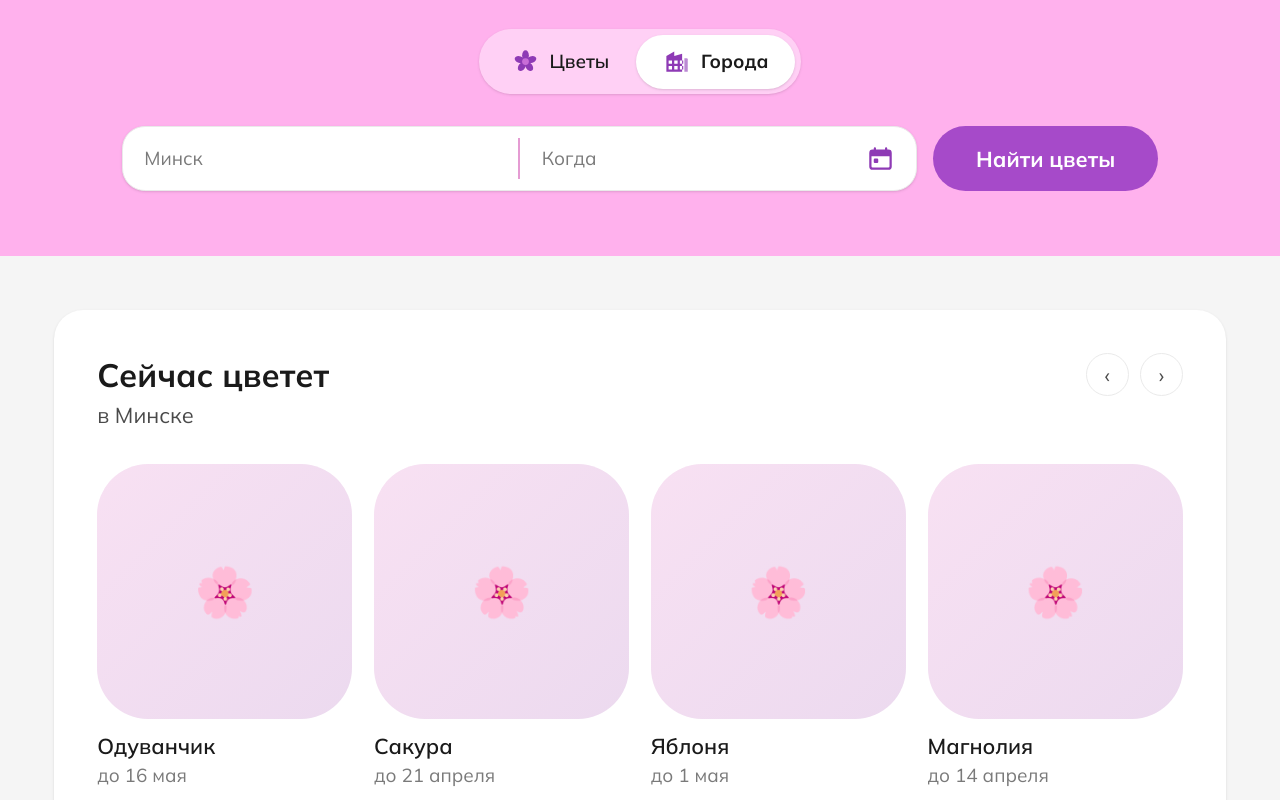
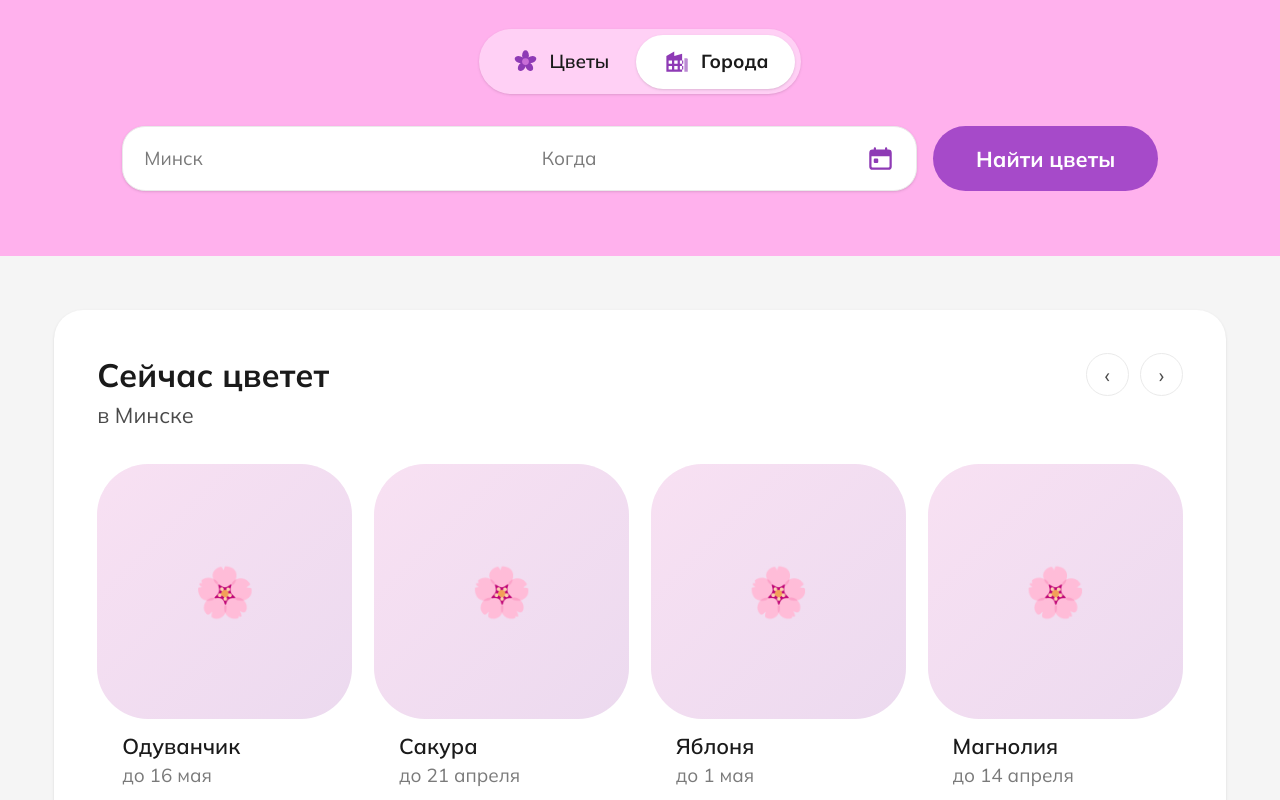
Before and after one commit to Spalesja/flowercalendar, a Next.js app: page / in a window 1280 px wide. Shown: the part 280-1080 px from the top of the page. Built offline with nearby package versions, Linux system fonts and the light colour scheme.

Commit message:
fix card texts

```diff
--- a/src/app/globals.css
+++ b/src/app/globals.css
@@ -66,7 +66,6 @@
 :root {
   /* === Flower Calendar palette === */
   --hero: #ffb1ed;
-  --hero-soft: #e59cd3;
   --accent-strong: #c86dd7;
   --accent-hover: #8e3ab5;
   --accent-disabled: #d9b3e6;
--- a/src/components/cards/plant-bloom-card.tsx
+++ b/src/components/cards/plant-bloom-card.tsx
@@ -26,8 +26,8 @@ export function PlantBloomCard({
           </div>
         )}
       </div>
-      <p className="font-semibold text-base text-text-primary">{name}</p>
-      <p className="text-sm text-text-tertiary">до {endDate}</p>
+      <p className="font-semibold text-base text-text-primary pl-[25px]">{name}</p>
+      <p className="text-sm text-text-tertiary pl-[25px]">до {endDate}</p>
     </a>
   );
 }
```
